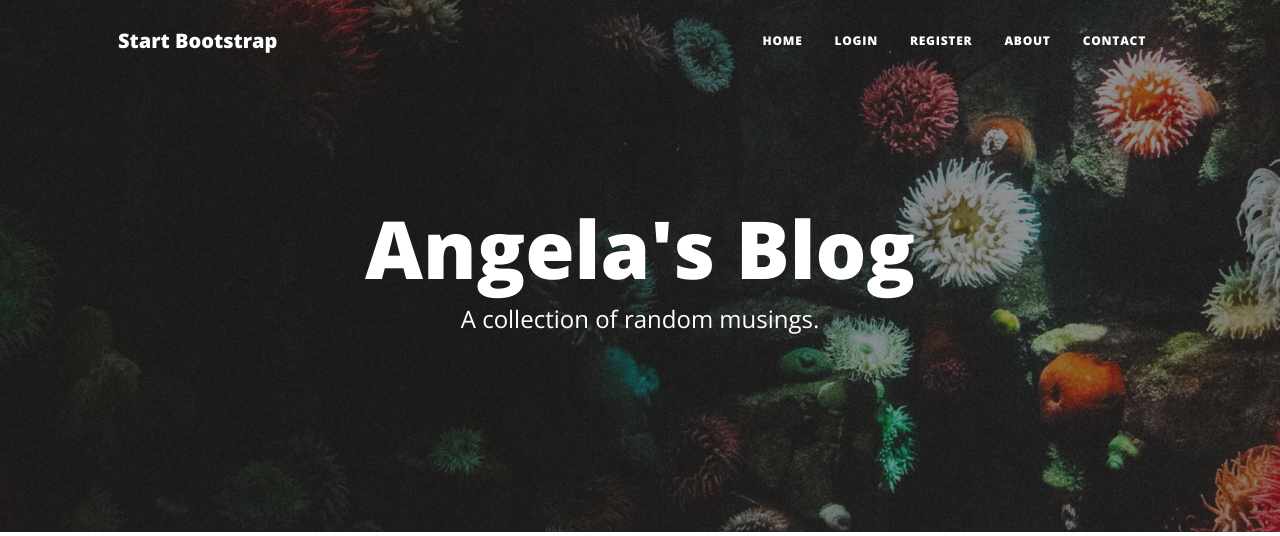
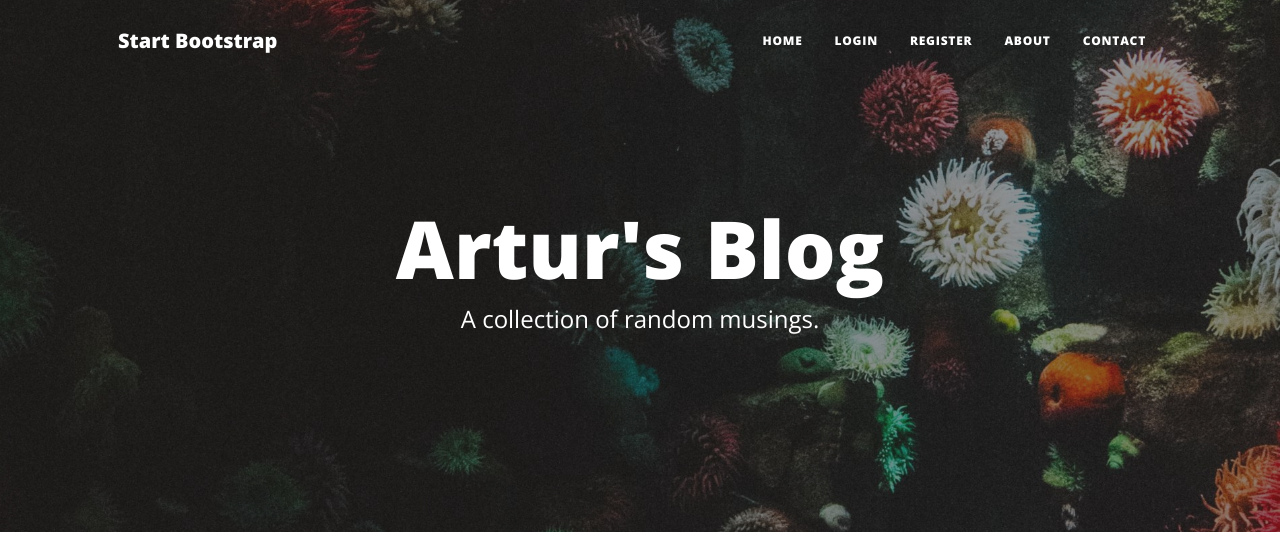
Before and after one commit to slliver2111/Blog-from-Python-Course, a Flask app: page / in a window 1280 px wide. Shown: the top 536 px of the page. Run offline with Flask 3, Linux system fonts and the light colour scheme; data that the repository does not hold is empty; some libraries are stand-ins or nearby versions.

Commit message:
Change name of Angela to Artur

```diff
--- a/templates/header.html
+++ b/templates/header.html
@@ -8,7 +8,7 @@
     />
     <meta name="description" content="" />
     <meta name="author" content="" />
-    <title>Angela's Blog</title>
+    <title>Artur's Blog</title>
     {% block styles %}
     <!-- Load Bootstrap-Flask CSS here -->
     {{ bootstrap.load_css() }}
--- a/templates/index.html
+++ b/templates/index.html
@@ -9,7 +9,7 @@
     <div class="row gx-4 gx-lg-5 justify-content-center">
       <div class="col-md-10 col-lg-8 col-xl-7">
         <div class="site-heading">
-          <h1>Angela's Blog</h1>
+          <h1>Artur's Blog</h1>
           <span class="subheading">A collection of random musings.</span>
         </div>
       </div>
```
